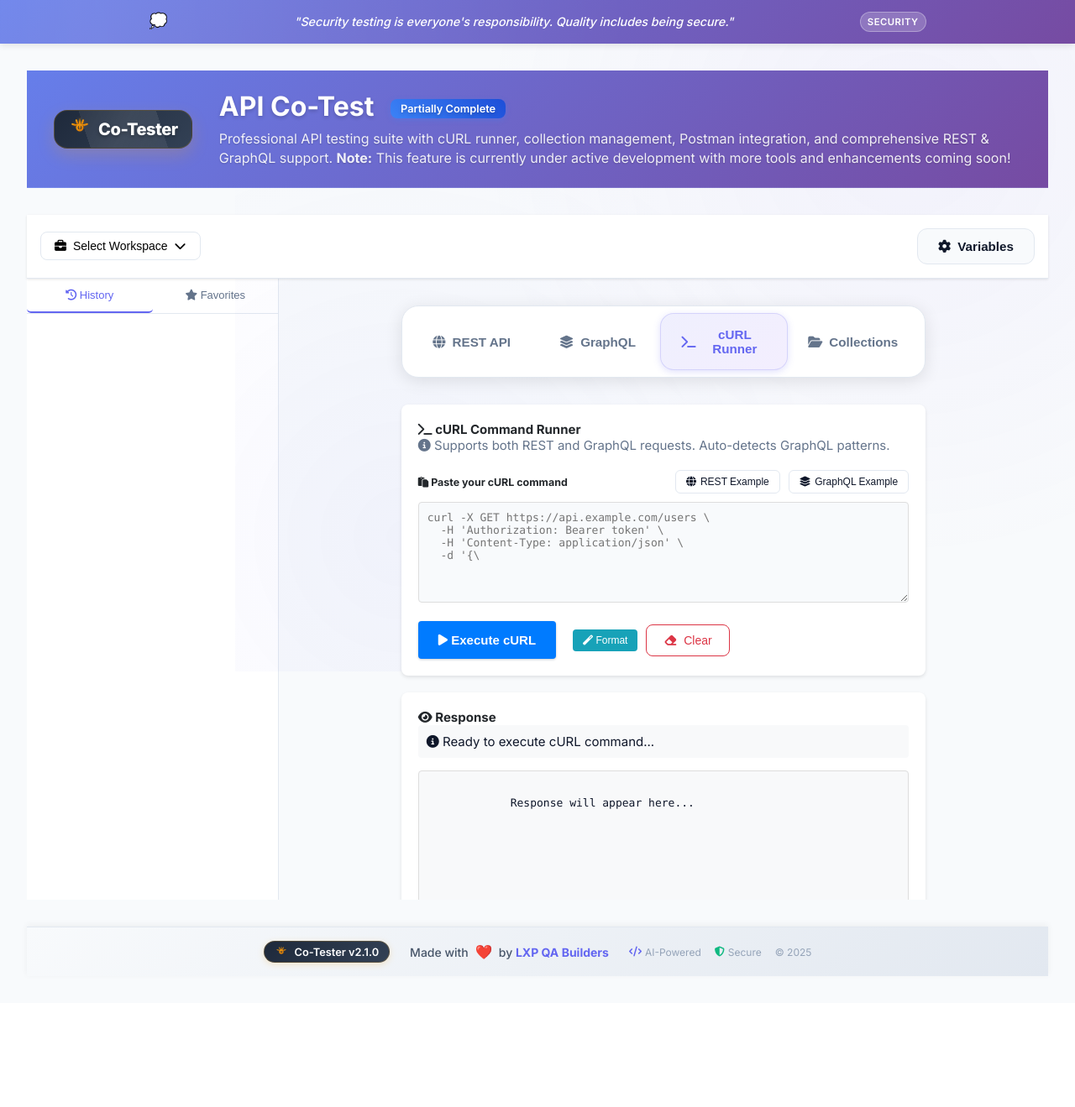
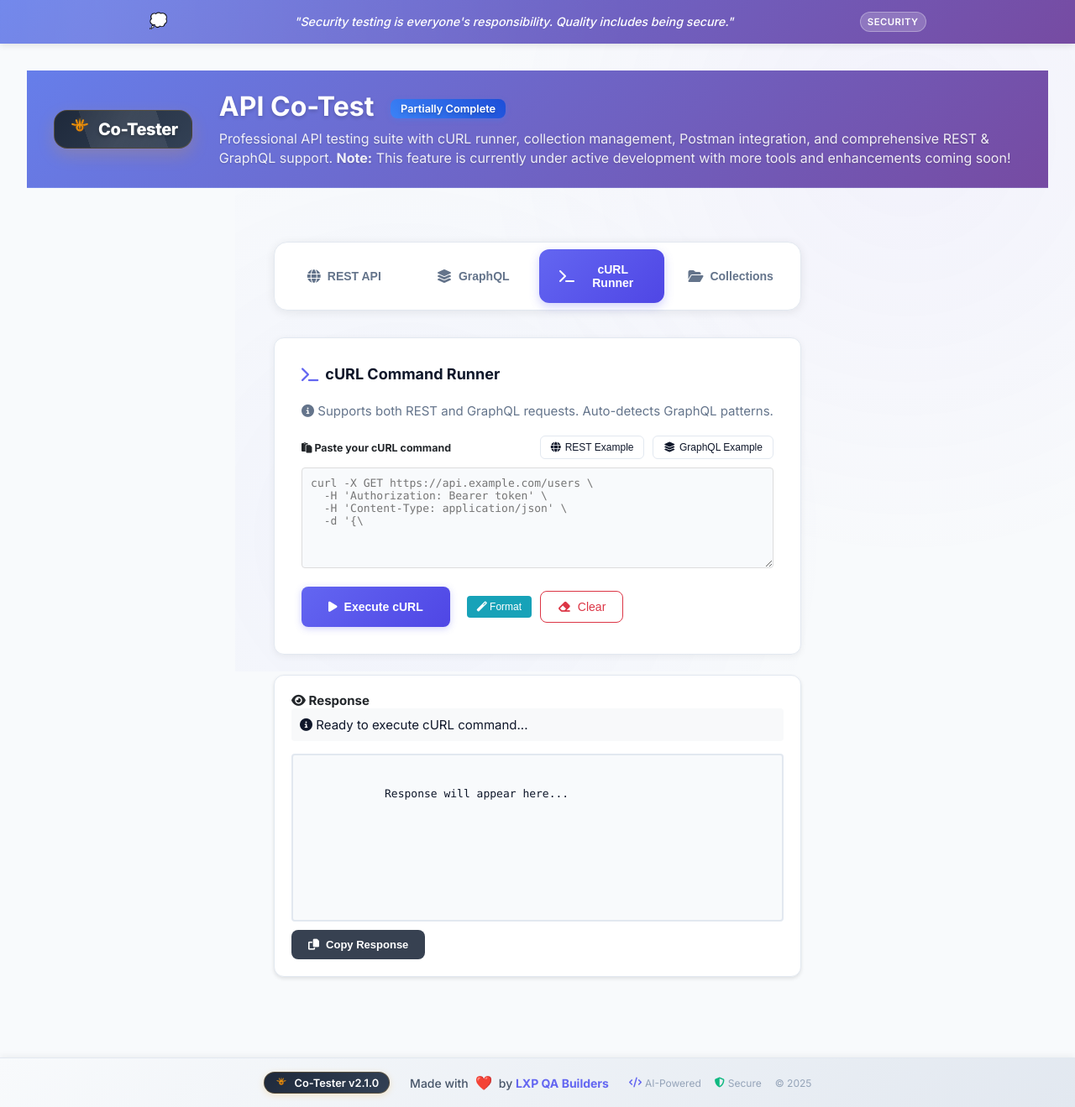
Before and after one commit to km0513/Co-TesterV2, a Flask app: template templates/api.html in a window 1280 px wide. Shown: the whole page at 84% size. Before the commit the page ends 1163 px from the top, so only its background shows below. Run offline with Flask 3, Linux system fonts and the light colour scheme; the template is opened without the code that fills it, so the values that code supplies are empty; some libraries are stand-ins or nearby versions.

Commit message:
style: Modernize API Co-Test UI with enhanced styling
- Improved tab design with gradient active states
- Enhanced button styling with hover effects
- Better input/textarea focus states with smooth transitions
- Modern status badges with gradients and shadows
- Improved spacing and border radius throughout
- Better color scheme using CSS variables
- Enhanced request builder with cleaner layout
- Improved response viewer styling
- All original functionality preserved
- No V2 features, just better visual design

```diff
--- a/templates/api.html
+++ b/templates/api.html
@@ -72,15 +72,16 @@
 
 
 
-    /* Modern Tab Design */
+    /* Modern Tab Design - Enhanced */
     .api-tabs {
       display: flex;
       background: white;
-      border-radius: 20px;
+      border-radius: 16px;
       padding: 0.5rem;
       margin-bottom: 2rem;
-      box-shadow: 0 4px 20px rgba(0, 0, 0, 0.1);
+      box-shadow: 0 2px 12px rgba(0, 0, 0, 0.08);
       border: 1px solid var(--border);
+      gap: 0.25rem;
     }
 
     .api-tab {
@@ -88,28 +89,39 @@
       padding: 1rem 1.5rem;
       background: none;
       border: none;
-      border-radius: 16px;
+      border-radius: 12px;
       cursor: pointer;
       font-weight: 600;
+      font-size: 14px;
       color: var(--text-light);
-      transition: var(--transition);
+      transition: all 0.2s ease;
       text-align: center;
       display: flex;
       align-items: center;
       justify-content: center;
       gap: 0.5rem;
+      position: relative;
+    }
+
+    .api-tab i {
+      font-size: 16px;
     }
 
     .api-tab:hover {
       color: var(--primary);
-      background: rgba(99, 102, 241, 0.05);
+      background: rgba(99, 102, 241, 0.08);
+      transform: translateY(-1px);
     }
 
     .api-tab.active {
-      color: var(--primary);
-      background: linear-gradient(135deg, rgba(99, 102, 241, 0.1) 0%, rgba(139, 92, 246, 0.1) 100%);
-      box-shadow: 0 2px 8px rgba(99, 102, 241, 0.2);
-      border: 1px solid rgba(99, 102, 241, 0.2);
+      color: white;
+      background: linear-gradient(135deg, var(--primary) 0%, var(--primary-hover) 100%);
+      box-shadow: 0 4px 12px rgba(99, 102, 241, 0.3);
+    }
+
+    .api-tab.active:hover {
+      transform: translateY(-1px);
+      box-shadow: 0 6px 16px rgba(99, 102, 241, 0.4);
     }
 
     .tab-content {
@@ -122,65 +134,115 @@
 
     .request-builder {
       background: white;
-      border-radius: 8px;
-      padding: 20px;
-      box-shadow: 0 2px 4px rgba(0,0,0,0.1);
-      margin-bottom: 20px;
+      border-radius: 12px;
+      padding: 2rem;
+      box-shadow: 0 2px 8px rgba(0,0,0,0.06);
+      margin-bottom: 1.5rem;
+      border: 1px solid var(--border);
+    }
+
+    .request-builder h4 {
+      margin: 0 0 1.5rem 0;
+      color: var(--text-dark);
+      font-size: 18px;
+      font-weight: 700;
+      display: flex;
+      align-items: center;
+      gap: 0.5rem;
+    }
+
+    .request-builder h4 i {
+      color: var(--primary);
     }
 
     .url-row {
       display: flex;
-      gap: 15px;
-      margin-bottom: 20px;
-      align-items: center;
+      gap: 12px;
+      margin-bottom: 1.5rem;
+      align-items: stretch;
       width: 100%;
     }
 
     .method-select {
-      padding: 12px;
-      border: 1px solid #ddd;
-      border-radius: 4px;
-      width: 110px;
-      flex: 0 0 110px; /* Fixed width, don't grow or shrink */
-      font-weight: bold;
-      font-size: 15px;
-      min-height: 45px;
-      box-shadow: 0 1px 3px rgba(0,0,0,0.1);
+      padding: 0 16px;
+      border: 2px solid var(--border);
+      border-radius: 8px;
+      width: 120px;
+      flex: 0 0 120px;
+      font-weight: 700;
+      font-size: 14px;
+      height: 48px;
+      background: white;
+      color: var(--text-dark);
       cursor: pointer;
+      transition: all 0.2s ease;
+    }
+
+    .method-select:hover {
+      border-color: var(--primary);
+      box-shadow: 0 0 0 3px rgba(99, 102, 241, 0.1);
+    }
+
+    .method-select:focus {
+      outline: none;
+      border-color: var(--primary);
+      box-shadow: 0 0 0 3px rgba(99, 102, 241, 0.1);
     }
 
     .url-input {
       flex: 1;
-      padding: 12px 15px;
-      border: 1px solid #ddd;
-      border-radius: 4px;
-      font-size: 15px;
-      min-height: 45px;
-      box-shadow: 0 1px 3px rgba(0,0,0,0.1);
-      min-width: 400px; /* Ensure URI field has enough width */
+      padding: 0 16px;
+      border: 2px solid var(--border);
+      border-radius: 8px;
+      font-size: 14px;
+      height: 48px;
+      font-family: 'Monaco', 'Courier New', monospace;
+      background: white;
+      transition: all 0.2s ease;
+      min-width: 300px;
+    }
+
+    .url-input:hover {
+      border-color: var(--primary-light);
+    }
+
+    .url-input:focus {
+      outline: none;
+      border-color: var(--primary);
+      box-shadow: 0 0 0 3px rgba(99, 102, 241, 0.1);
     }
 
     .send-btn {
-      padding: 12px 24px;
-      background: #007bff;
+      padding: 0 32px;
+      background: linear-gradient(135deg, var(--primary) 0%, var(--primary-hover) 100%);
       color: white;
       border: none;
-      border-radius: 4px;
+      border-radius: 8px;
       cursor: pointer;
-      font-weight: bold;
-      transition: all 0.2s;
-      min-height: 45px;
-      font-size: 15px;
-      box-shadow: 0 1px 3px rgba(0,0,0,0.2);
+      font-weight: 700;
+      font-size: 14px;
+      height: 48px;
+      transition: all 0.2s ease;
+      box-shadow: 0 2px 8px rgba(99, 102, 241, 0.3);
+      display: flex;
+      align-items: center;
+      gap: 8px;
     }
 
     .send-btn:hover {
-      background: #0056b3;
+      transform: translateY(-2px);
+      box-shadow: 0 4px 12px rgba(99, 102, 241, 0.4);
+    }
+
+    .send-btn:active {
+      transform: translateY(0);
     }
 
     .send-btn:disabled {
-      background: #6c757d;
+      background: #9ca3af;
       cursor: not-allowed;
+      transform: none;
+      box-shadow: none;
     }
 
     .headers-section {
@@ -242,18 +304,33 @@
 
     .body-textarea {
       width: 100%;
-      min-height: 150px;
-      padding: 10px;
-      border: 1px solid #ddd;
-      border-radius: 4px;
-      font-family: 'Monaco', 'Menlo', monospace;
+      min-height: 200px;
+      padding: 16px;
+      border: 2px solid var(--border);
+      border-radius: 8px;
+      font-family: 'Monaco', 'Courier New', monospace;
       font-size: 13px;
+      line-height: 1.6;
       resize: vertical;
+      background: white;
+      transition: all 0.2s ease;
+    }
+
+    .body-textarea:hover {
+      border-color: var(--primary-light);
+    }
+
+    .body-textarea:focus {
+      outline: none;
+      border-color: var(--primary);
+      box-shadow: 0 0 0 3px rgba(99, 102, 241, 0.1);
     }
 
     .response-section {
       background: white;
-      border-radius: 8px;
+      border-radius: 12px;
+      border: 1px solid var(--border);
+      box-shadow: 0 2px 8px rgba(0,0,0,0.06);
       padding: 20px;
       box-shadow: 0 2px 4px rgba(0,0,0,0.1);
     }
@@ -269,21 +346,43 @@
     }
 
     .status-badge {
-      padding: 4px 8px;
-      border-radius: 3px;
+      padding: 6px 12px;
+      border-radius: 6px;
+      font-weight: 700;
+      font-size: 13px;
       color: white;
       font-weight: bold;
       font-size: 12px;
     }
 
-    .status-2xx { background: #28a745; }
-    .status-3xx { background: #ffc107; color: #000; }
-    .status-4xx { background: #fd7e14; }
-    .status-5xx { background: #dc3545; }
+    .status-2xx {
+      background: linear-gradient(135deg, #10b981 0%, #059669 100%);
+      color: white;
+      box-shadow: 0 2px 8px rgba(16, 185, 129, 0.3);
+    }
+    .status-3xx {
+      background: linear-gradient(135deg, #3b82f6 0%, #2563eb 100%);
+      color: white;
+      box-shadow: 0 2px 8px rgba(59, 130, 246, 0.3);
+    }
+    .status-4xx {
+      background: linear-gradient(135deg, #f59e0b 0%, #d97706 100%);
+      color: white;
+      box-shadow: 0 2px 8px rgba(245, 158, 11, 0.3);
+    }
+    .status-5xx {
+      background: linear-gradient(135deg, #ef4444 0%, #dc2626 100%);
+      color: white;
+      box-shadow: 0 2px 8px rgba(239, 68, 68, 0.3);
+    }
 
     .response-body {
-      background: #f8f9fa;
-      border: 1px solid #ddd;
+      background: #f8fafc;
+      border: 2px solid var(--border);
+      border-radius: 8px;
+      font-family: 'Monaco', 'Courier New', monospace;
+      font-size: 13px;
+      line-height: 1.6;
       border-radius: 4px;
       padding: 15px;
       min-height: 200px;
@@ -430,14 +529,29 @@
     }
 
     .copy-btn {
-      background: #6c757d;
+      background: var(--secondary-light);
       color: white;
       border: none;
-      border-radius: 4px;
-      padding: 6px 12px;
+      border-radius: 8px;
+      padding: 10px 20px;
       cursor: pointer;
-      font-size: 12px;
-      margin-left: 10px;
+      font-size: 13px;
+      font-weight: 600;
+      margin-top: 12px;
+      transition: all 0.2s ease;
+      display: inline-flex;
+      align-items: center;
+      gap: 8px;
+    }
+
+    .copy-btn:hover {
+      background: var(--secondary);
+      transform: translateY(-1px);
+      box-shadow: 0 2px 8px rgba(0, 0, 0, 0.2);
+    }
+
+    .copy-btn:active {
+      transform: translateY(0);
     }
 
     /* Request and Response Tabs */
@@ -624,31 +752,6 @@
     {% include 'page-header.html' %}
 
     <!-- New V2 Toolbar -->
-    <div class="api-toolbar">
-      <div id="workspace-selector"></div>
-      <div id="environment-selector"></div>
-      <div style="flex: 1"></div>
-      <button class="btn-secondary" onclick="showManageVariablesModal()">
-        <i class="fas fa-cog"></i> Variables
-      </button>
-    </div>
-
-    <div class="api-cotest-container">
-      <!-- Sidebar with History & Favorites -->
-      <div class="api-sidebar">
-        <div class="sidebar-tabs">
-          <button class="sidebar-tab active" onclick="switchSidebarTab('history')">
-            <i class="fas fa-history"></i> History
-          </button>
-          <button class="sidebar-tab" onclick="switchSidebarTab('favorites')">
-            <i class="fas fa-star"></i> Favorites
-          </button>
-        </div>
-        <div class="sidebar-content">
-          <div id="history-panel"></div>
-          <div id="favorites-panel" style="display: none;"></div>
-        </div>
-      </div>
 
       <!-- Main Content Area -->
       <div class="api-main">
@@ -2266,60 +2369,7 @@ ${typeof result.body === 'object' ? JSON.stringify(result.body, null, 2) : (resu
   </div> <!-- Close api-cotest-container -->
   </div> <!-- Close main-content -->
 
-  <!-- Modals -->
-  <div id="create-workspace-modal" class="modal">
-    <div class="modal-content">
-      <div class="modal-header">
-        <h2>Create Workspace</h2>
-        <button class="modal-close" onclick="closeModal('create-workspace-modal')">&times;</button>
-      </div>
-      <div class="modal-body">
-        <div class="form-group">
-          <label>Workspace Name</label>
-          <input type="text" id="new-workspace-name" placeholder="My Workspace">
-        </div>
-        <div class="form-group">
-          <label>Description (optional)</label>
-          <textarea id="new-workspace-description" rows="3" placeholder="Workspace description..."></textarea>
-        </div>
-      </div>
-      <div class="modal-footer">
-        <button class="btn-secondary" onclick="closeModal('create-workspace-modal')">Cancel</button>
-        <button class="btn-primary" onclick="handleCreateWorkspace()">Create</button>
-      </div>
-    </div>
-  </div>
-
-  <div id="create-environment-modal" class="modal">
-    <div class="modal-content">
-      <div class="modal-header">
-        <h2>Create Environment</h2>
-        <button class="modal-close" onclick="closeModal('create-environment-modal')">&times;</button>
-      </div>
-      <div class="modal-body">
-        <div class="form-group">
-          <label>Environment Name</label>
-          <input type="text" id="new-environment-name" placeholder="Development">
-        </div>
-      </div>
-      <div class="modal-footer">
-        <button class="btn-secondary" onclick="closeModal('create-environment-modal')">Cancel</button>
-        <button class="btn-primary" onclick="handleCreateEnvironment()">Create</button>
-      </div>
-    </div>
-  </div>
-
-  <div id="manage-variables-modal" class="modal">
-    <div class="modal-content" style="max-width: 800px;">
-      <div class="modal-header">
-        <h2>Manage Variables</h2>
-        <button class="modal-close" onclick="closeModal('manage-variables-modal')">&times;</button>
-      </div>
-      <div class="modal-body">
-        <div id="variable-editor"></div>
-      </div>
-    </div>
-  </div>
+
 
   <!-- API Co-Test V2 JavaScript -->
   <script src="/static/api-cotest-v2.js"></script>
```
Also changed, not shown: other parts of templates/api.html (+24 -10 lines).
